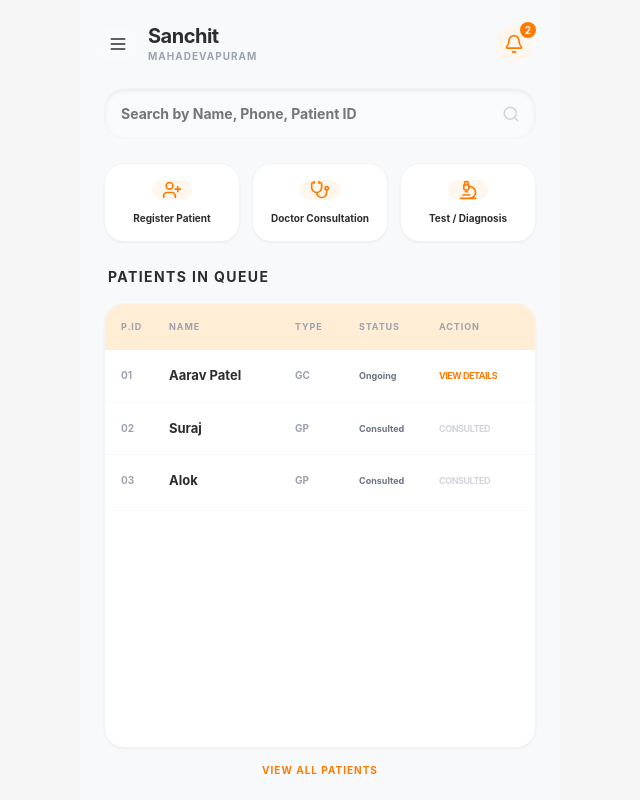
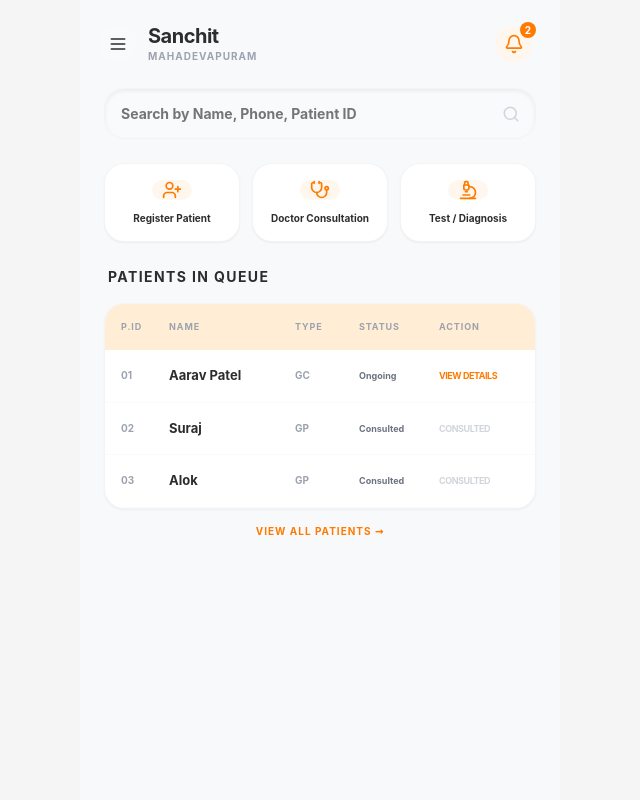
Before and after one commit to sridipseal12/react-mobile-app-boobala, a React (Vite) app: page / in a window 1280 px wide. Shown: the whole page, without its empty margins (320-960 px from the left). Built offline with nearby package versions, Linux system fonts and the light colour scheme.

Commit message:
modified the layout of Home.tsx

```diff
--- a/src/features/home/Home.tsx
+++ b/src/features/home/Home.tsx
@@ -110,7 +110,7 @@ export default function Home({ onOpenProfile, onRegisterPatient, onConsultation,
                             <h3 className="text-sm font-bold text-main uppercase tracking-widest">Patients In Queue</h3>
                         </div>
 
-                        <div className="flex-grow flex flex-col overflow-hidden bg-white rounded-2xl border border-gray-100 shadow-sm">
+                        <div className="flex flex-col overflow-hidden bg-white rounded-2xl border border-gray-100 shadow-sm">
                             <div className="bg-orange-100 p-4 grid grid-cols-queue text-[9px] font-bold text-gray-400 uppercase tracking-widest border-b border-orange-100">
                                 <span>P.ID</span>
                                 <span>Name</span>
@@ -146,7 +146,7 @@ export default function Home({ onOpenProfile, onRegisterPatient, onConsultation,
                                 ))}
                             </div>
                         </div>
-                        <button className="w-full py-2 text-[10px] font-bold text-primary uppercase tracking-widest hover:bg-orange-50 transition-colors rounded-xl">View All Patients</button>
+                        <button className="w-full py-2 text-[10px] font-bold text-primary uppercase tracking-widest hover:bg-orange-50 transition-colors rounded-xl">View All Patients ➞</button>
                     </section>
                 </>
             ) : (
@@ -177,7 +177,7 @@ export default function Home({ onOpenProfile, onRegisterPatient, onConsultation,
                             </div>
                         </>
                     ) : (hasSearched && (
-                        <div className="flex flex-col items-center justify-center py-12 gap-6 animate-in fade-in zoom-in-95 duration-300 bg-white rounded-[32px] border border-gray-100 shadow-sm mt-4">
+                        <div className="p-6 flex flex-col items-center justify-center py-12 gap-6 animate-in fade-in zoom-in-95 duration-300 bg-white rounded-[32px] border border-gray-100 shadow-sm mt-4">
                             <div className="w-16 h-16 bg-gray-50 rounded-full flex items-center justify-center">
                                 <Search size={32} className="text-gray-200" />
                             </div>
```
